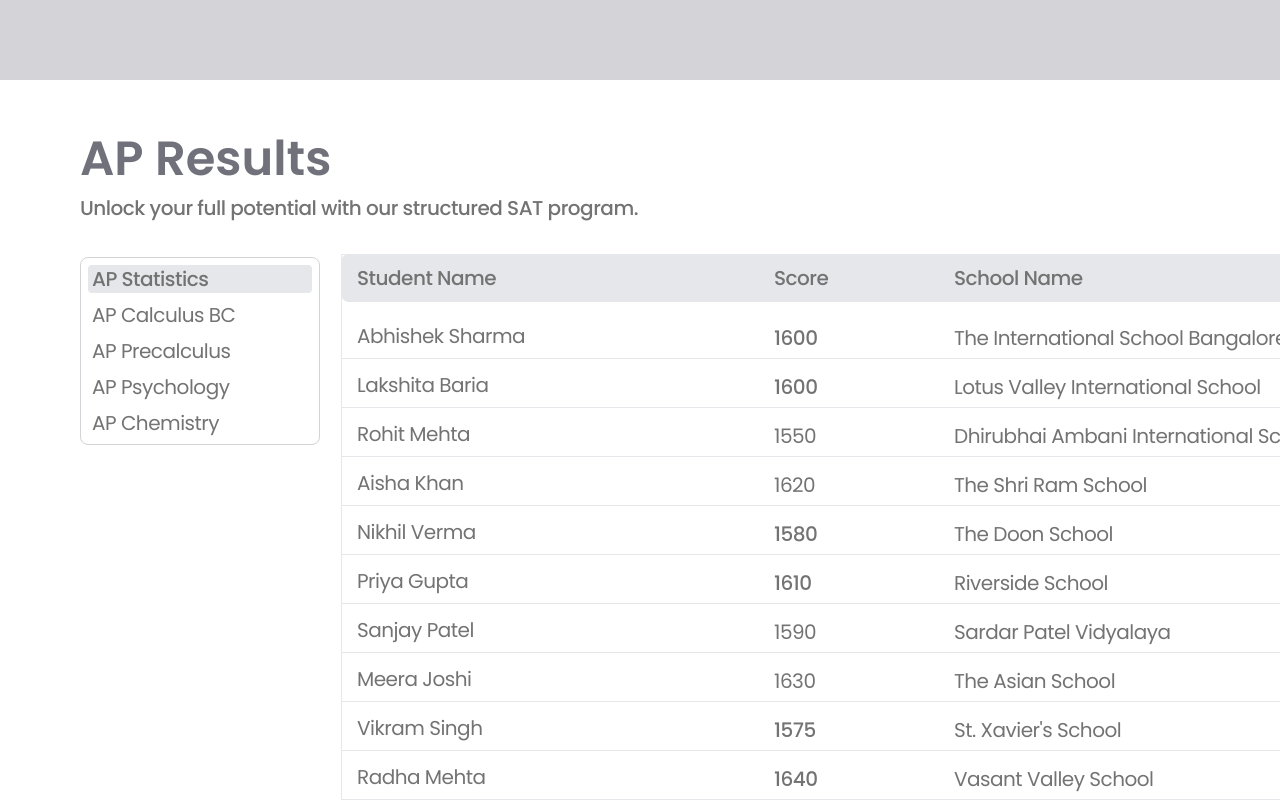
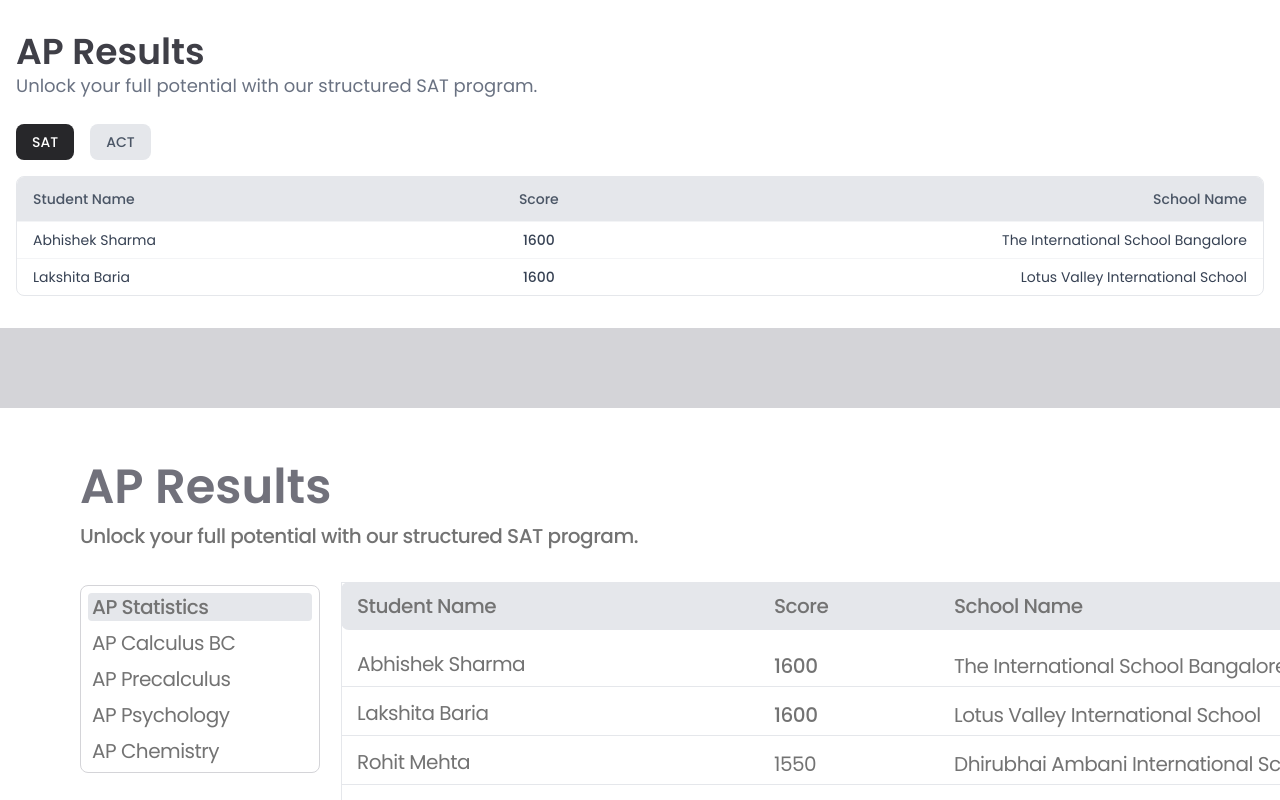
Before and after one commit to DevAashutosh007/sat-n-paper-website, a Next.js app: page /careers in a window 1280 px wide. Shown: the top 800 px of the page. Built offline with nearby package versions, Linux system fonts and the light colour scheme.

Commit message:
added tab view of student result

```diff
--- a/app/careers/page.tsx
+++ b/app/careers/page.tsx
@@ -1,8 +1,10 @@
+import TabbedResults from "@/components/TabbedResults";
 import React from "react";
 
 const page = () => {
   return (
     <div>
+      <TabbedResults/>
       <div className="w-[1440px] h-[1185px] relative bg-white overflow-hidden">
         <div className="w-[1440px] h-20 left-0 top-0 absolute bg-zinc-300"></div>
         <div className="w-[692px] left-[80px] top-[128px] absolute inline-flex flex-col justify-start items-start gap-1">
--- a/app/home/page.tsx
+++ b/app/home/page.tsx
@@ -1,4 +1,5 @@
 import BannerSection from "@/components/BannerSection";
+import TabbedResults from "@/components/TabbedResults";
 import React from "react";
 
 const page = () => {
--- /dev/null
+++ b/components/TabbedResults/StudentResultRow.tsx
@@ -0,0 +1,21 @@
+import React from 'react';
+
+type Props = {
+  student: {
+    name: string;
+    score: number;
+    school: string;
+  };
+};
+
+const StudentResultRow: React.FC<Props> = ({ student }) => {
+  return (
+    <div className="flex px-4 py-2 border-t border-gray-100 text-sm text-gray-700 hover:bg-gray-50 transition">
+      <div className="w-1/3">{student.name}</div>
+      <div className="w-1/6 text-center font-medium">{student.score}</div>
+      <div className="w-1/2 text-right">{student.school}</div>
+    </div>
+  );
+};
+
+export default StudentResultRow;
--- /dev/null
+++ b/components/TabbedResults/StudentResultTable.tsx
@@ -0,0 +1,30 @@
+import React from 'react';
+import StudentResultRow from './StudentResultRow';
+
+type Student = {
+  name: string;
+  score: number;
+  school: string;
+};
+
+type Props = {
+  results: Student[];
+};
+
+const StudentResultTable: React.FC<Props> = ({ results }) => {
+  return (
+    <div className="w-full overflow-auto border border-gray-200 rounded-lg">
+      <div className="flex bg-gray-200 px-4 py-3 text-sm font-medium text-gray-600">
+        <div className="w-1/3">Student Name</div>
+        <div className="w-1/6 text-center">Score</div>
+        <div className="w-1/2 text-right">School Name</div>
+      </div>
+
+      {results.map((student, idx) => (
+        <StudentResultRow key={idx} student={student} />
+      ))}
+    </div>
+  );
+};
+
+export default StudentResultTable;
--- /dev/null
+++ b/components/TabbedResults/Tabs.tsx
@@ -0,0 +1,29 @@
+import React from 'react';
+
+type Props = {
+  tabs: string[];
+  activeTab: string;
+  onChange: (tab: string) => void;
+};
+
+const Tabs: React.FC<Props> = ({ tabs, activeTab, onChange }) => {
+  return (
+    <div className="flex space-x-4 mb-4">
+      {tabs.map(tab => (
+        <button
+          key={tab}
+          onClick={() => onChange(tab)}
+          className={`px-4 py-2 rounded-lg text-sm font-medium transition-colors ${
+            activeTab === tab
+              ? 'bg-zinc-800 text-white'
+              : 'bg-gray-200 text-gray-600 hover:bg-gray-300'
+          }`}
+        >
+          {tab}
+        </button>
+      ))}
+    </div>
+  );
+};
+
+export default Tabs;
--- /dev/null
+++ b/components/TabbedResults/index.tsx
@@ -0,0 +1,42 @@
+'use client';
+import React, { useState } from 'react';
+import Tabs from './Tabs';
+import StudentResultTable from './StudentResultTable';
+
+const data = {
+  SAT: [
+    { name: 'Abhishek Sharma', score: 1600, school: 'The International School Bangalore' },
+    { name: 'Lakshita Baria', score: 1600, school: 'Lotus Valley International School' },
+    // ... more
+  ],
+  ACT: [
+    { name: 'Ritika Sen', score: 34, school: 'Greenwood High' },
+    { name: 'Aman Yadav', score: 35, school: 'Delhi Public School' },
+    // ... more
+  ],
+};
+
+type TabKey = keyof typeof data;
+
+const TabbedResults = () => {
+  const [activeTab, setActiveTab] = useState<TabKey>('SAT');
+
+  return (
+    <div className="px-4 py-8 w-full max-w-screen-xl mx-auto">
+      <div className="mb-6">
+        <h2 className="text-4xl font-semibold text-zinc-700">AP Results</h2>
+        <p className="text-gray-500 text-lg">Unlock your full potential with our structured SAT program.</p>
+      </div>
+
+      <Tabs
+        tabs={Object.keys(data)}
+        activeTab={activeTab}
+        onChange={(tab) => setActiveTab(tab as TabKey)}
+      />
+
+      <StudentResultTable results={data[activeTab]} />
+    </div>
+  );
+};
+
+export default TabbedResults;
```
